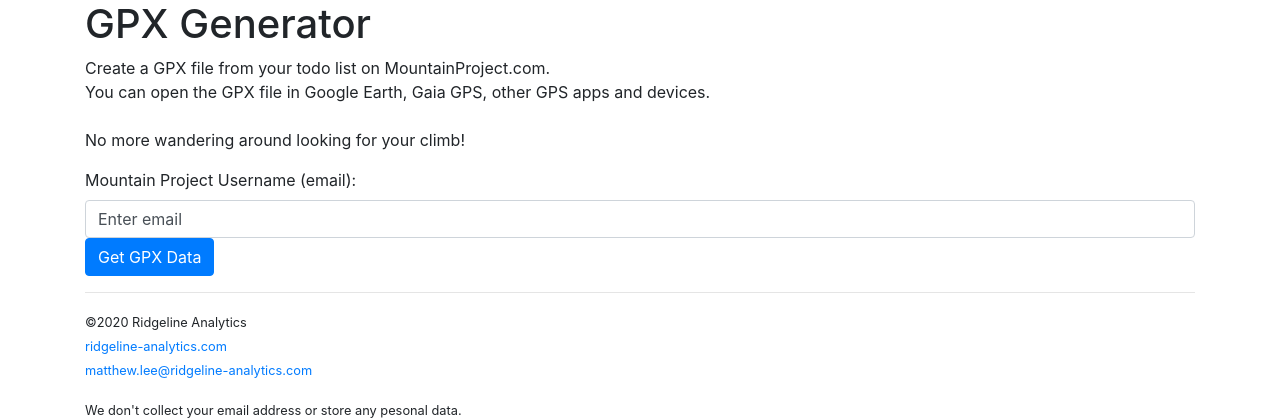
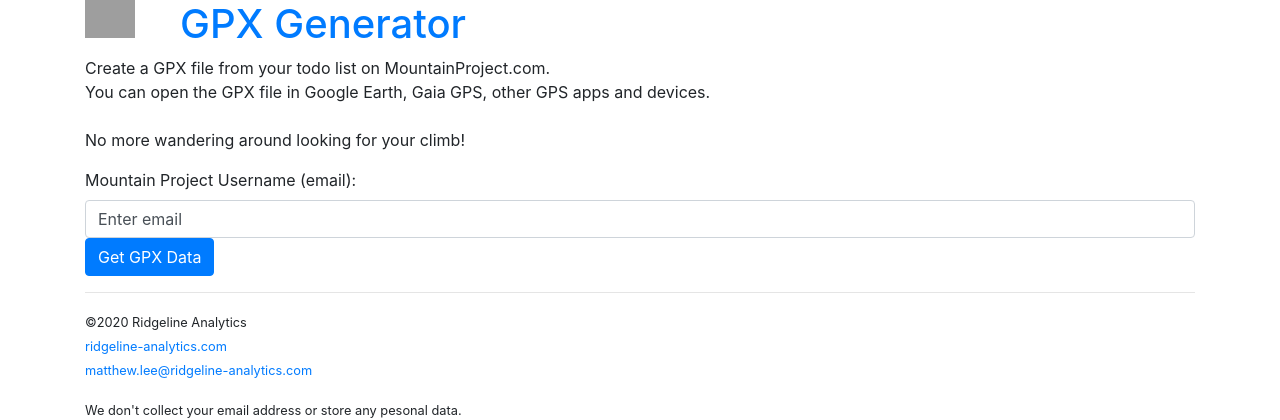
Before and after one commit to Matthew-P-Lee/MP-GPX, a Flask app: page / in a window 1280 px wide. Shown: the top 420 px of the page. Run offline with Flask 2, Linux system fonts and the light colour scheme; some libraries are stand-ins or nearby versions; grey boxes are pictures that could not be loaded.

Commit message:
more bootstrapping

```diff
--- a/templates/main.html
+++ b/templates/main.html
@@ -22,7 +22,19 @@
 
 <body>
 	<div class="container">
-		<h1>GPX Generator</h1>
+		<div class="row">
+			<div class="col-sm-1">
+				<a href="/">
+				<img width="50px" src="{{url_for('static',filename='ridgeline-logo.jpg')}}" />
+				</a>
+			</div>
+			<div class="col">
+			<a href="/">
+			<h1>GPX Generator</h1>
+			</a>
+			</div>
+		</div>
+
 	  	{% if error %}
      	 	<div class="alert alert-danger" role="alert">{{error}}</div>
 	    {% endif %}
@@ -53,9 +65,10 @@
 				<li class="list-group-item">
 					<b><a href="{{url_for('.download',username=username)}}">Click here to download your GPX Data  - (todos.gpx)</a></b>
 				</li>
-				<li class="list-group-item">
+
+				<div class="card-footer text-muted">
 					<a href="/"><< back<a/>
-				</li>
+				</div>
 
 				{% endif %}
 			</ul>
```
